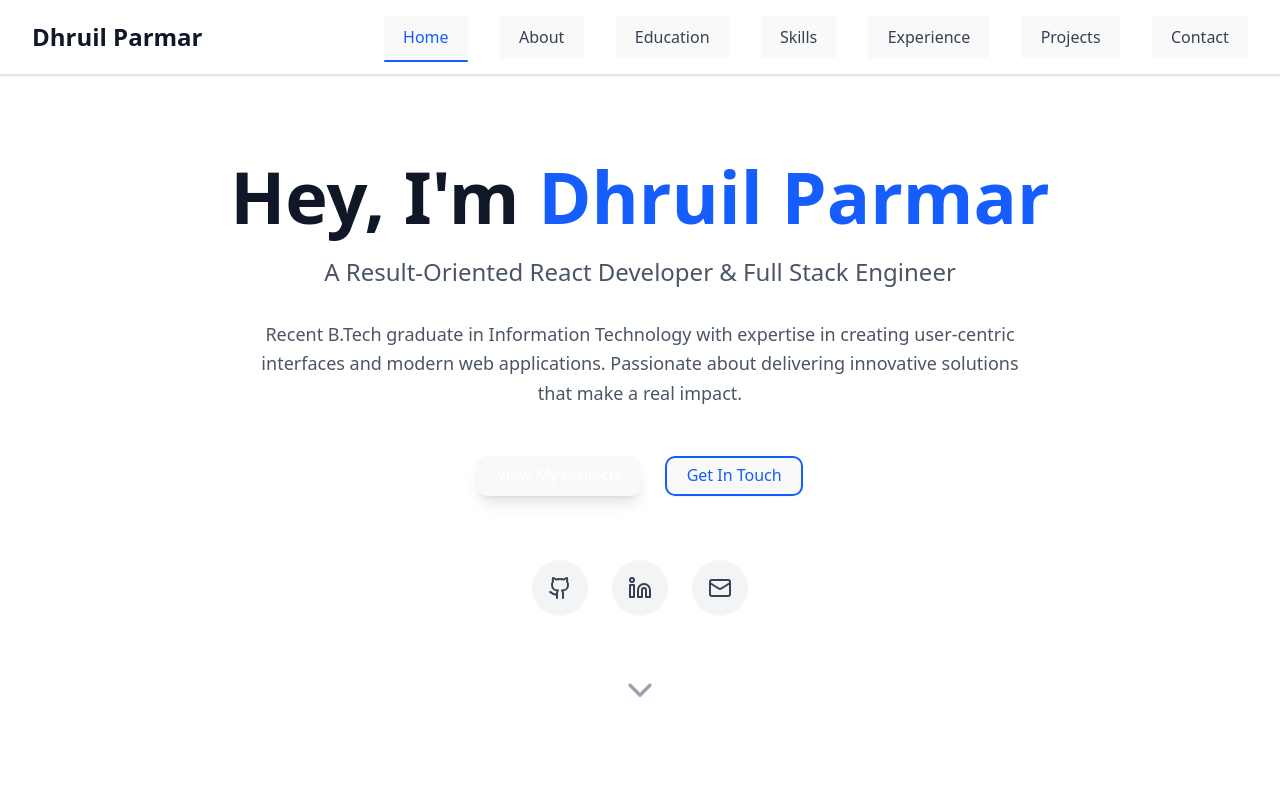
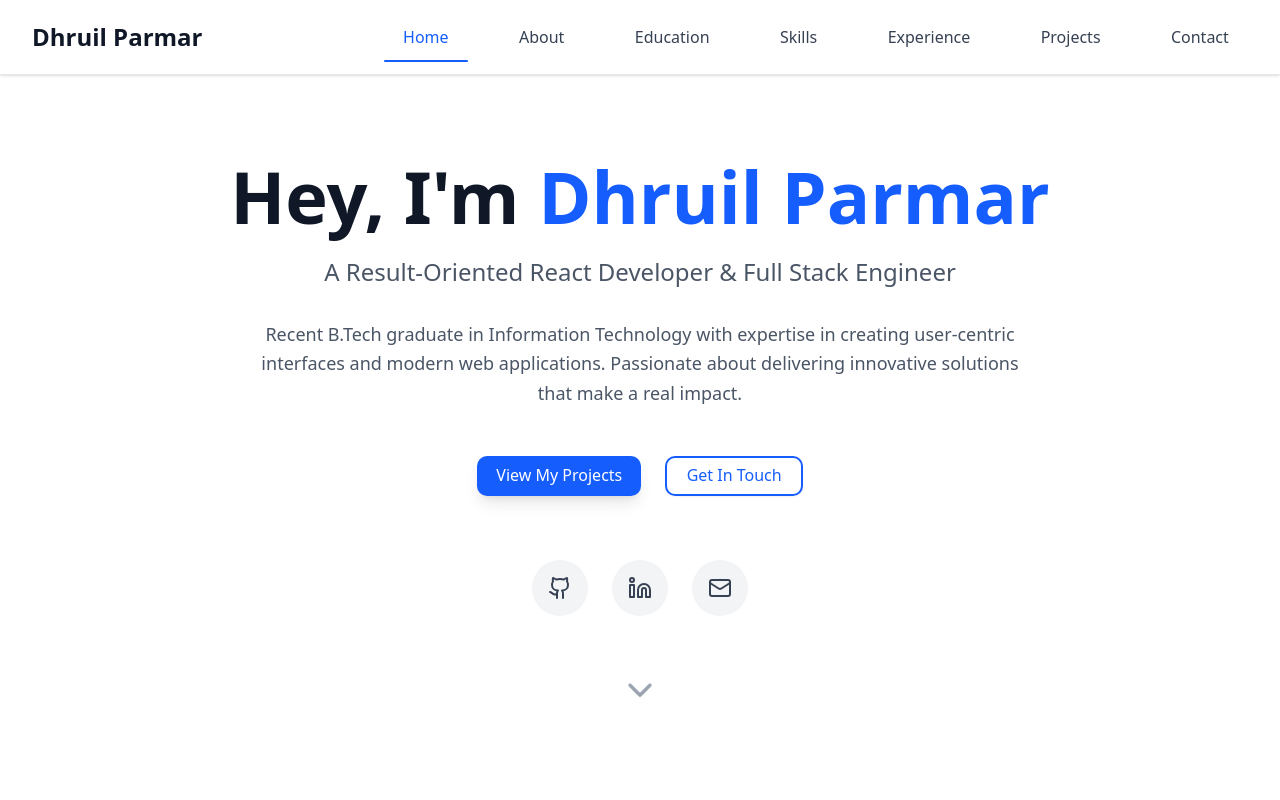
Before and after one commit to Dhruil/Dhruil-Parmar, a React (Vite) app: page / in a window 1280 px wide. Shown: the top 800 px of the page. Built offline with nearby package versions, Linux system fonts and the light colour scheme.

Commit message:
change index.css file

```diff
--- a/src/index.css
+++ b/src/index.css
@@ -4,8 +4,6 @@
   font-weight: 400;
 
   color-scheme: light dark;
-  color: rgba(255, 255, 255, 0.87);
-  background-color: #242424;
 
   font-synthesis: none;
   text-rendering: optimizeLegibility;
@@ -40,9 +38,6 @@ button {
   cursor: pointer;
   transition: border-color 0.25s;
 }
-button:hover {
-  border-color: #646cff;
-}
 
 
 @media (prefers-color-scheme: light) {
@@ -53,7 +48,4 @@ button:hover {
   a:hover {
     color: #747bff;
   }
-  button {
-    background-color: #f9f9f9;
-  }
 }
```
